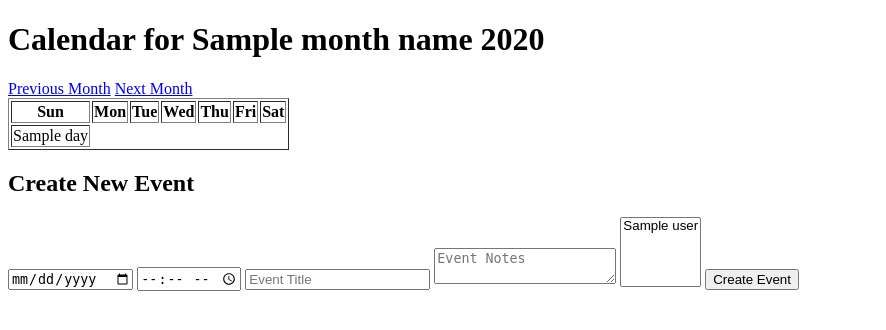
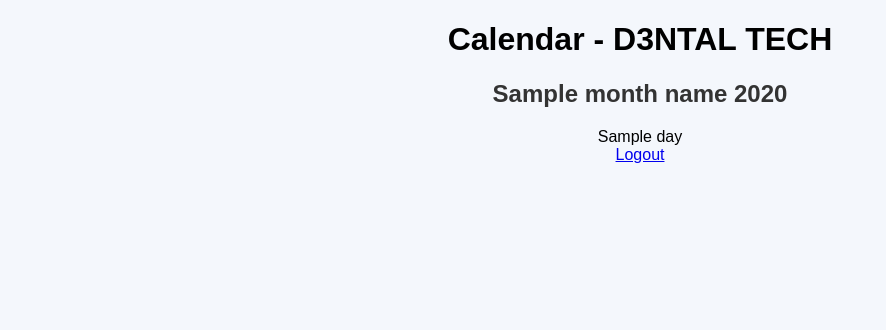
Before and after one commit to Airmac101/d3ntal-tech-calendrier, a Flask app: template templates/calendar.html in a window 1280 px wide. Shown: the top 330 px of the page, without its empty margins (0-886 px from the left). Run offline with Flask 3, Linux system fonts and the light colour scheme; the template is opened without the code that fills it: most values are stand-ins (such as "Sample title", 1, 10 or a date in 2020).

Commit message:
Update calendar.html

```diff
--- a/templates/calendar.html
+++ b/templates/calendar.html
@@ -1,57 +1,26 @@
 <!DOCTYPE html>
-<html lang="en">
+<html lang="fr">
 <head>
     <meta charset="UTF-8">
-    <meta name="viewport" content="width=device-width, initial-scale=1.0">
-    <title>{{ month_name }} {{ year }} Calendar</title>
+    <title>Calendar - D3NTAL TECH</title>
+    <link rel="stylesheet" href="/static/style.css">
 </head>
 <body>
-    <h1>Calendar for {{ month_name }} {{ year }}</h1>
-
-    <div>
-        <a href="{{ url_for('calendar_view', year=prev_year, month=prev_month) }}">Previous Month</a>
-        <a href="{{ url_for('calendar_view', year=next_year, month=next_month) }}">Next Month</a>
+    <div style="text-align:center; margin-top:20px;">
+        <h1>Calendar - D3NTAL TECH</h1>
+        <h2>{{ month_name }} {{ year }}</h2>
+        <div class="calendar">
+            {% for week in calendar_days %}
+                <div class="week">
+                    {% for day in week %}
+                        <div class="day {% if day.has_event %} event {% endif %}">
+                            {{ day.day }}
+                        </div>
+                    {% endfor %}
+                </div>
+            {% endfor %}
+        </div>
+        <a href="/logout">Logout</a>
     </div>
-
-    <table border="1">
-        <tr>
-            <th>Sun</th>
-            <th>Mon</th>
-            <th>Tue</th>
-            <th>Wed</th>
-            <th>Thu</th>
-            <th>Fri</th>
-            <th>Sat</th>
-        </tr>
-        {% for week in calendar_days %}
-        <tr>
-            {% for day in week %}
-                <td>
-                    {% if day.has_event %}
-                        <strong>{{ day.day }}</strong>
-                    {% else %}
-                        {{ day.day }}
-                    {% endif %}
-                </td>
-            {% endfor %}
-        </tr>
-        {% endfor %}
-    </table>
-
-    <form method="POST">
-        <h2>Create New Event</h2>
-        <input type="date" name="event_date" required>
-        <input type="time" name="event_time" required>
-        <input type="text" name="event_title" placeholder="Event Title" required>
-        <textarea name="event_notes" placeholder="Event Notes"></textarea>
-
-        <select name="collaborators" multiple>
-            {% for user in all_users %}
-                <option value="{{ user }}">{{ user }}</option>
-            {% endfor %}
-        </select>
-
-        <button type="submit">Create Event</button>
-    </form>
 </body>
 </html>
```
